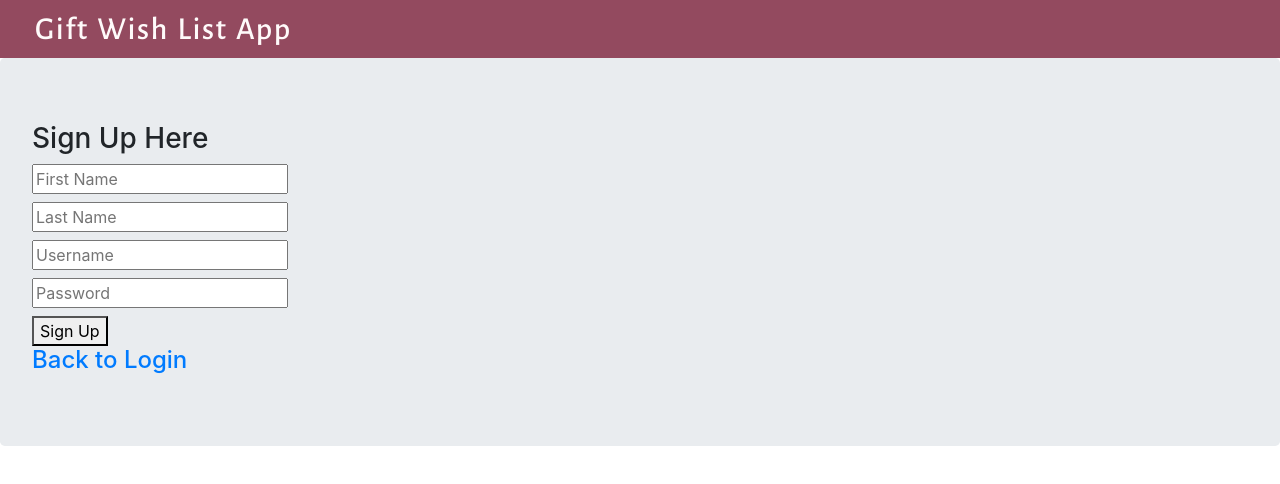
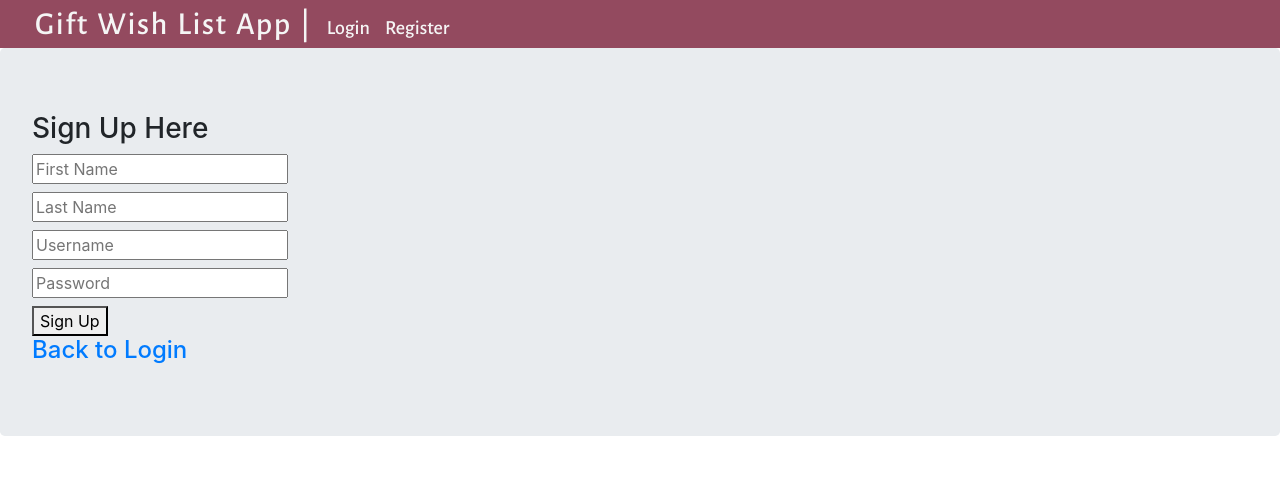
Before and after one commit to Woz-U-Group-Projects/team-the-grinchs-posse2, an Angular app in the folder client/: page /register in a window 1280 px wide. Shown: the top 484 px of the page. Built offline with nearby package versions, Linux system fonts and the light colour scheme; no server answers.

Commit message:
Completed styling for application header.

```diff
--- a/client/src/app/header/header.component.css
+++ b/client/src/app/header/header.component.css
@@ -8,15 +8,53 @@ header  {
   font-family: 'Alegreya Sans', 'MS Trebuchet', sans-serif;
 }
 
-header a  {
+.brand  {
   font-size: 2rem;
   font-weight: 500;
   letter-spacing: 1.5px;
   word-spacing: 2px;
   padding-left: 35px;
   color: #fffafa;   /* Snow */
+  text-decoration: none;
 }
 
 .header-background  {
   background-color: #934a5f;
 }
+
+header nav a  {
+  display: inline-block;
+  color: #f5f5f5;   /* White Smoke */
+}
+
+.navLink  {
+  font-family: 'Alegreya Sans', 'MS Trebuchet', sans-serif;
+  font-size: 1.25rem;
+  font-weight: 500;
+  color: #f5f5f5;   /* White Smoke */
+  margin-right: 15px;
+  text-decoration: none;
+  cursor: pointer;
+}
+
+.navLink:hover  {
+  color: #934a5f !important;
+  background-color: #f5f5f5;  /* White Smoke */
+  padding: 1px 12px;
+  border-radius: 10px;
+  transition: all ease-in-out 0.75s;
+}
+
+.navLink:active  {
+  font-weight:  700;
+}
+
+.navLink#logIn,
+.navLink#home  {
+  margin-left: 15px;
+}
+
+.navLink#logOut,
+.navLink#register  {
+  margin-right: 0;
+}
--- a/client/src/app/header/header.component.html
+++ b/client/src/app/header/header.component.html
@@ -1,9 +1,38 @@
-<header>
+<header class="header-background">
 
-  <header class="header-background">
+  <nav>
 
-    <a class="navbar-brand" href="#">Gift Wish List App</a>
+    <a class="brand" href="./">Gift Wish List App |</a>
 
-  </header>
+    <a *ngIf="userService.loggedIn"
+     class="navLink" id="home"
+     routerLink="/">Home
+    </a>
+
+    <a class="navLink" id="logIn"
+    *ngIf="!userService.loggedIn"
+    routerLink="/login"
+    >Login
+    </a>
+
+    <a class="navLink" id="profile"
+     *ngIf="userService.loggedIn"
+     routerLink="/profile"
+    >Profile
+    </a>
+
+    <a class="navLink" id="logOut"
+     *ngIf="userService.loggedIn"
+     (click)="logout()"
+     >Logout
+    </a>
+
+    <a class="navLink" id="register"
+     *ngIf="!userService.loggedIn"
+     routerLink="/register"
+    >Register
+    </a>
+
+  </nav>
 
 </header>
```
Also changed, not shown: 1 other file (tests, documents, lock files or other folders).
